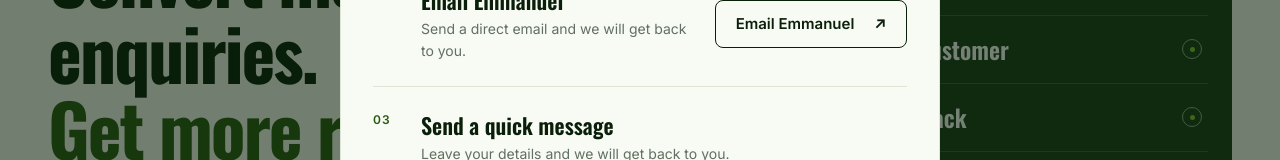
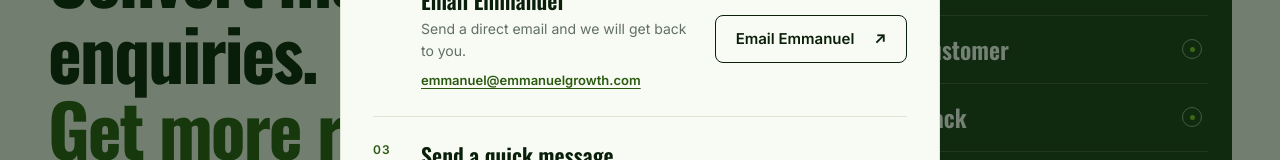
Before and after one commit to ojeemma3-ctrl/emmanuelgrowth-new-website, a Next.js app: page / in a window 1280 px wide. Both pictures are taken after a click on the button "Get Started". Shown: the part 339-499 px from the top of the page. Built offline with nearby package versions, Linux system fonts and the light colour scheme; no server answers.

Commit message:
Fix contact modal email links

```diff
--- a/components/home/ContactModal.tsx
+++ b/components/home/ContactModal.tsx
@@ -46,8 +46,9 @@
             <div>
               <h3>Email Emmanuel</h3>
               <p>Send a direct email and we will get back to you.</p>
+              <a className="contact-email" href="mailto:emmanuel@emmanuelgrowth.com?subject=Enquiry%20from%20Emmanuel%20Growth%20Website">emmanuel@emmanuelgrowth.com</a>
             </div>
-            <a className="button button-outline" href="mailto:emmanuel@emmanuelgrowth.com">Email Emmanuel <Arrow /></a>
+            <a className="button button-outline" href="mailto:emmanuel@emmanuelgrowth.com?subject=Enquiry%20from%20Emmanuel%20Growth%20Website">Email Emmanuel <Arrow /></a>
           </article>
           <article className="contact-option contact-form-option">
             <span className="contact-number">03</span>
```
